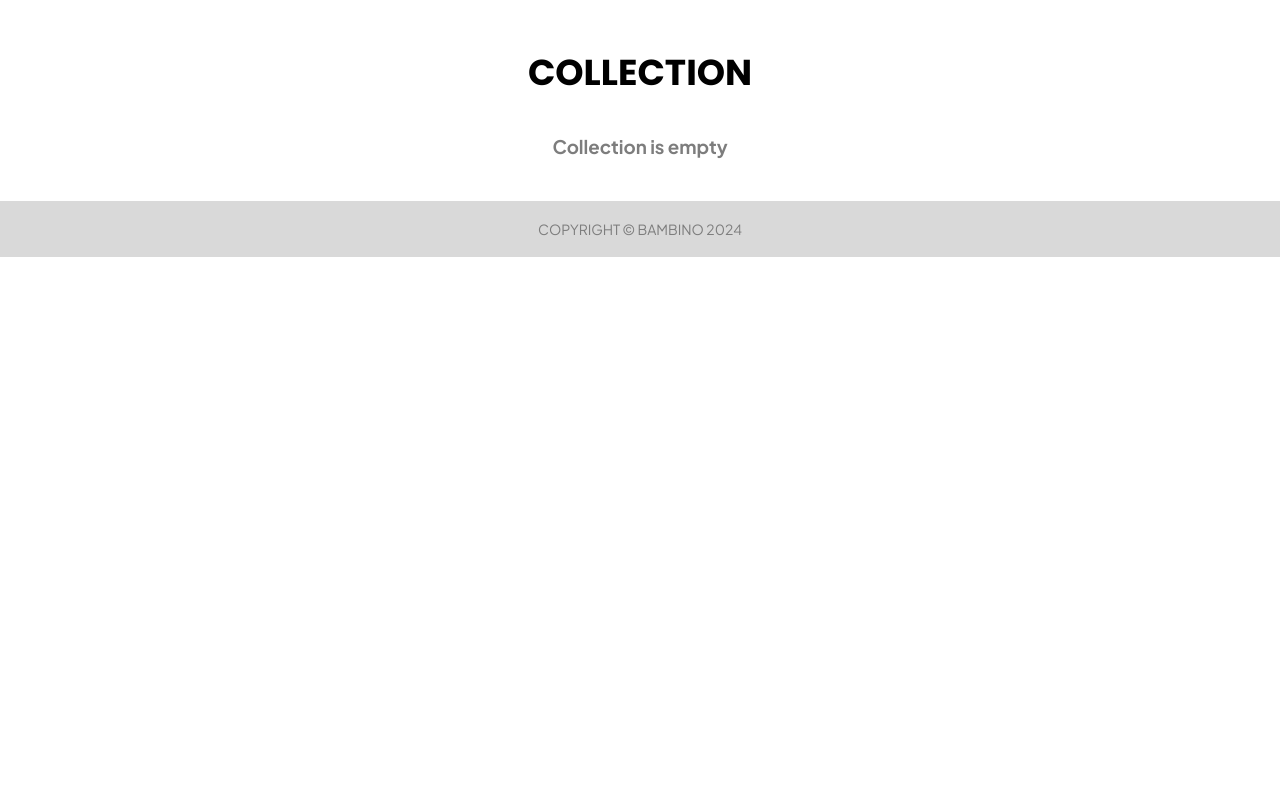
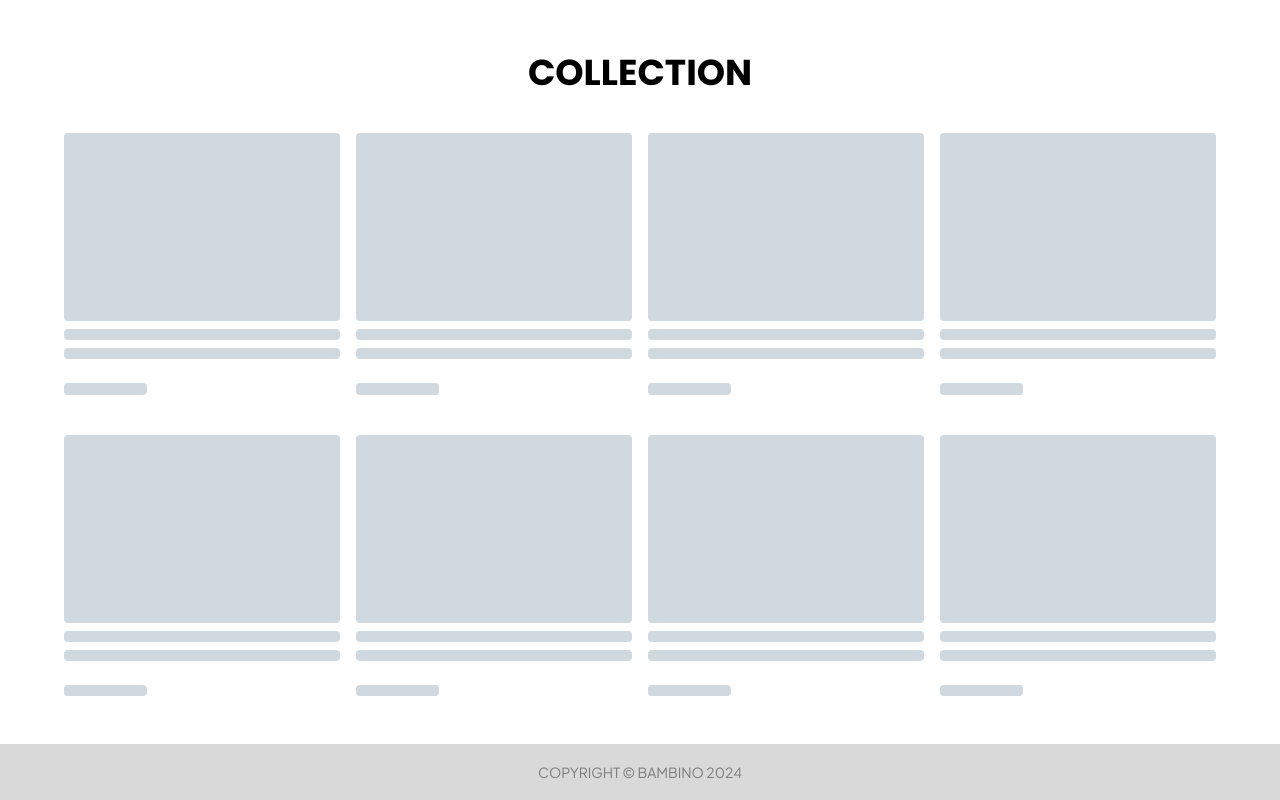
Before and after one commit to budiigunawan/bambino-next, a Next.js app: page / in a window 1280 px wide. Shown: the part 971-1771 px from the top of the page. Before the commit the page ends 1228 px from the top, so only its background shows below. Built offline with nearby package versions, Linux system fonts and the light colour scheme.

Commit message:
feat: add product skeleton

```diff
--- a/app/page.tsx
+++ b/app/page.tsx
@@ -5,7 +5,7 @@ export default function Home() {
   return (
     <>
       <Hero />
-      <Collection products={[]} isLoading={false} />
+      <Collection products={[]} isLoading={true} />
     </>
   );
 }
--- a/app/styles/globals.scss
+++ b/app/styles/globals.scss
@@ -19,3 +19,31 @@ main {
     max-width: $max-w-xl;
   }
 }
+
+.skeleton {
+  animation: skeleton-loading 1s linear infinite alternate;
+}
+
+@keyframes skeleton-loading {
+  0% {
+    background-color: hsl(200, 20%, 80%);
+  }
+  100% {
+    background-color: hsl(200, 20%, 95%);
+  }
+}
+
+.skeleton-text {
+  width: 100%;
+  height: 0.7rem;
+  margin-bottom: 0.5rem;
+  border-radius: 0.25rem;
+}
+
+.skeleton-text__body {
+  width: 75%;
+}
+
+.skeleton-footer {
+  width: 30%;
+}
--- a/components/home/collection/index.tsx
+++ b/components/home/collection/index.tsx
@@ -1,5 +1,6 @@
 import { Product } from '@/app/lib/types';
 import styles from './styles.module.scss';
+import ProductSkeleton from '@/components/product/product-skeleton';
 
 type CollectionsParams = {
   products: Product[];
@@ -10,16 +11,20 @@ export default function Collection({ products, isLoading }: CollectionsParams) {
   return (
     <section className={styles.collection}>
       <h2 className={styles.collection__header}>Collection</h2>
-      {isLoading ? (
-        <p>loading...</p>
-      ) : (
       <div className={styles.collection__body}>
-          {products?.length === 0 && (
+        {isLoading && (
+          <div className={styles.collection__body__loading}>
+            {[...Array(8)].map((_e, index) => (
+              <ProductSkeleton key={index} />
+            ))}
+          </div>
+        )}
+        {!isLoading && products?.length === 0 && (
           <h3 className={styles.collection__body__empty}>
             Collection is empty
           </h3>
         )}
-          {products?.length > 0 && (
+        {!isLoading && products?.length > 0 && (
           <>
             <div>
               {products.map((product, index) => (
@@ -29,7 +34,6 @@ export default function Collection({ products, isLoading }: CollectionsParams) {
           </>
         )}
       </div>
-      )}
     </section>
   );
 }
--- a/components/home/collection/styles.module.scss
+++ b/components/home/collection/styles.module.scss
@@ -25,5 +25,13 @@
       font-family: $font-plus-jakarta-sans, sans-serif;
       color: $gray-dark;
     }
+
+    &__loading,
+    &__products {
+      display: grid;
+      column-gap: 1rem;
+      row-gap: 2rem;
+      grid-template-columns: repeat(12, minmax(0, 1fr));
+    }
   }
 }
--- /dev/null
+++ b/components/product/product-skeleton/index.tsx
@@ -0,0 +1,18 @@
+import styles from './styles.module.scss';
+
+export default function ProductSkeleton() {
+  return (
+    <div className={styles.product_skeleton}>
+      <div
+        className={styles.product_skeleton__header + ' skeleton skeleton-text'}
+      ></div>
+      <h3 className={styles.product_skeleton__body}>
+        <div className="skeleton skeleton-text"></div>
+        <div className="skeleton skeleton-text"></div>
+      </h3>
+      <div className={styles.product_skeleton__footer}>
+        <p className="skeleton skeleton-text skeleton-footer"></p>
+      </div>
+    </div>
+  );
+}
--- /dev/null
+++ b/components/product/product-skeleton/styles.module.scss
@@ -0,0 +1,23 @@
+@import 'app/styles/variables.scss';
+@import 'app/styles/mixins.scss';
+
+.product_skeleton {
+  grid-column: span 6 / span 6;
+
+  @include breakpoint('md') {
+    grid-column: span 4 / span 4;
+  }
+
+  @include breakpoint('lg') {
+    grid-column: span 3 / span 3;
+  }
+
+  &__header {
+    width: 100%;
+    height: 11.75rem;
+  }
+
+  &__footer {
+    margin-top: 1.5rem;
+  }
+}
```
Lines whose indentation alone changed are shown as unchanged.
